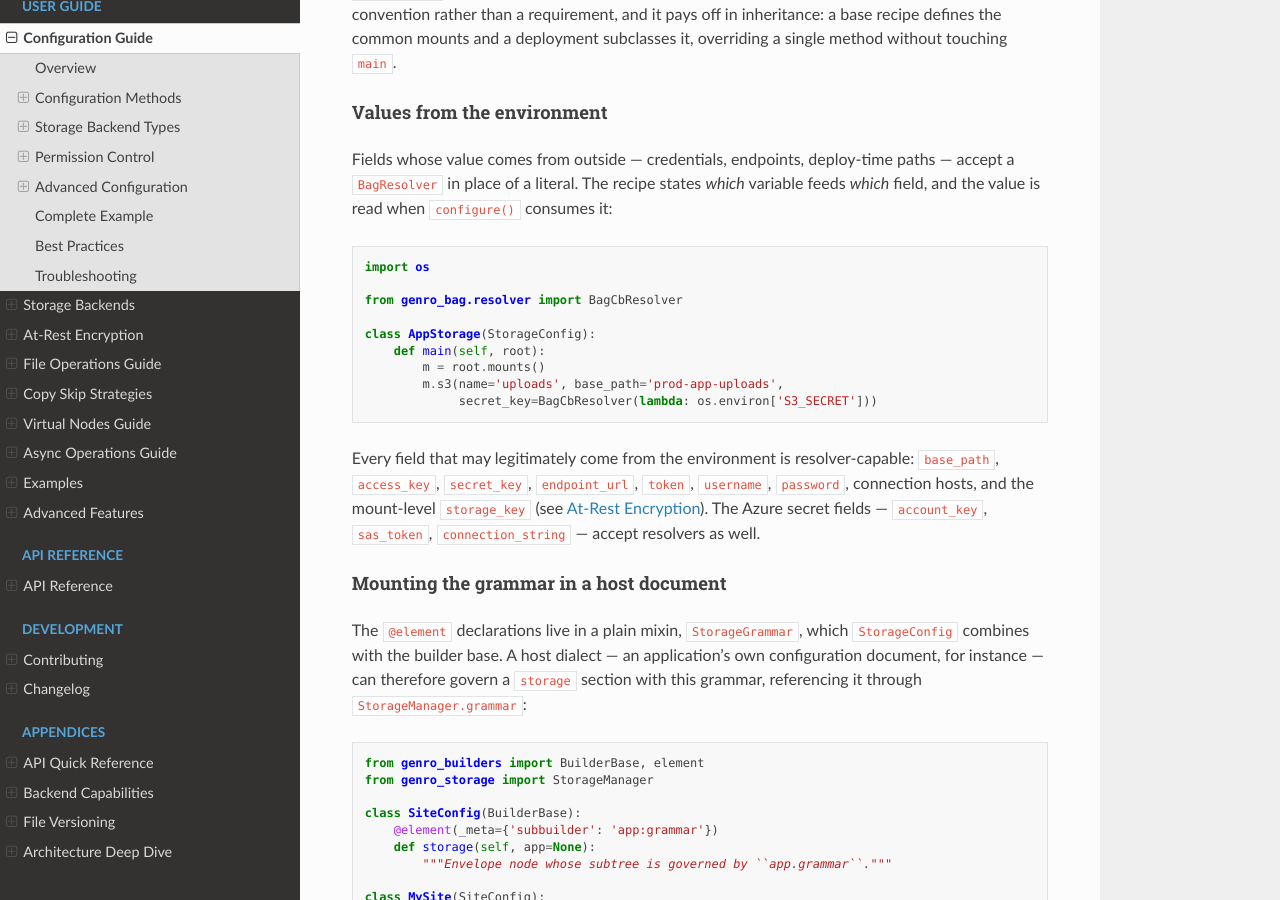
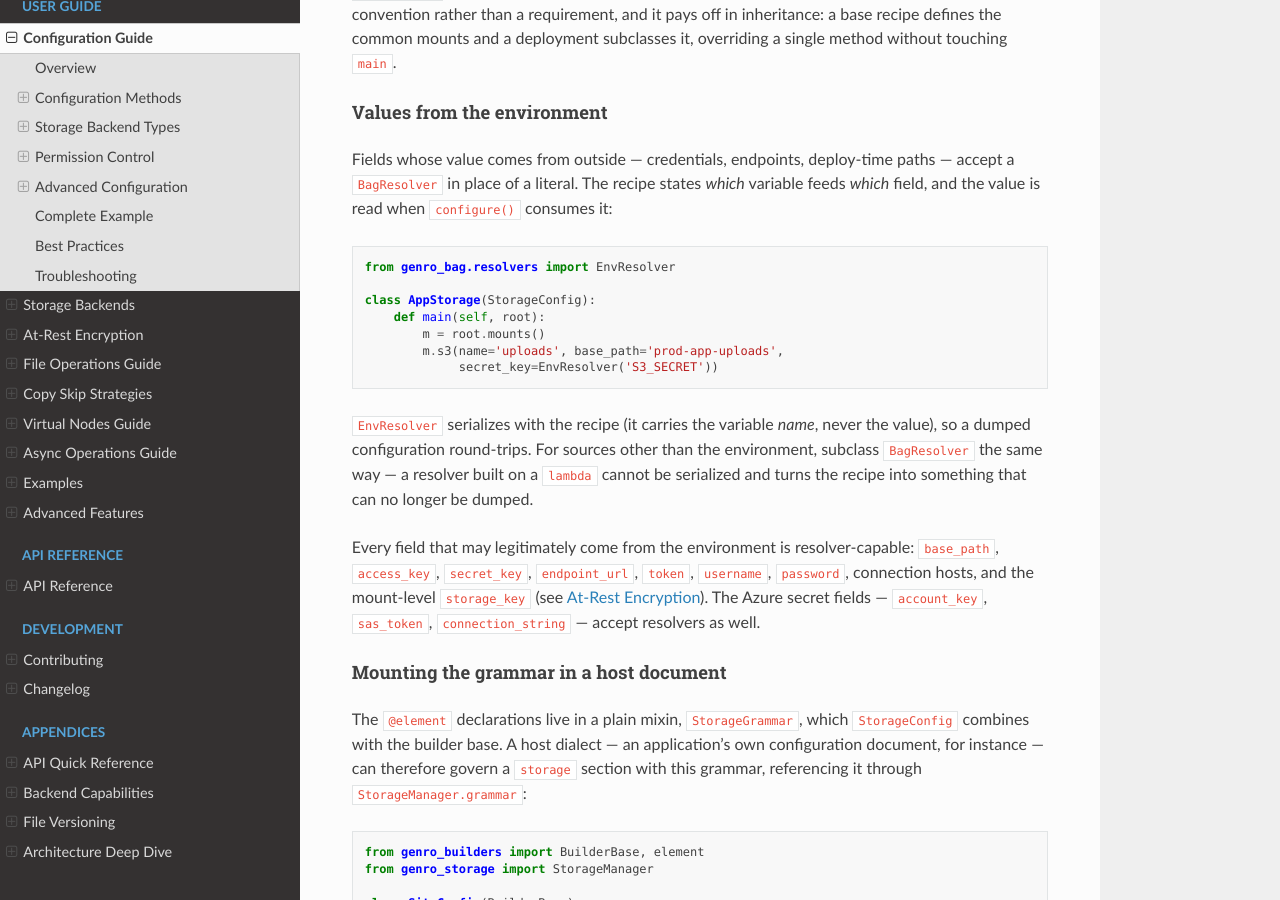
Before and after one commit to genropy/genro-storage, a Sphinx documentation site: the page built from docs/configuration.rst, in a window 1280 px wide and 900 px high, scrolled down 2668 px. Built offline with Sphinx 7.4.7 and the Read the Docs theme 3.1.0, drawn with Linux system fonts in a browser that asks for light colours.

Commit message:
docs: teach EnvResolver, not a lambda, for environment values
Every environment-fed example — configuration.rst, encryption.rst, the
grammar module docstring — used BagCbResolver(lambda: os.environ[...]).
genro_bag.resolvers.EnvResolver('VAR') existed all along: the concrete
resolvers live in the PLURAL module, and the phase that introduced the
idiom looked only in genro_bag.resolver (singular, the base classes).

The lambda is not just verbose, it is wrong to teach: resolvers
round-trip serialization by design, and a callback resolver cannot — a
recipe holding one can no longer be dumped. EnvResolver carries the
variable name, never the value, so the dumped configuration
round-trips; a note in configuration.rst now says exactly that, and a
test pins the documented idiom end to end.

```diff
--- a/docs/configuration.rst
+++ b/docs/configuration.rst
@@ -153,15 +153,19 @@ paths — accept a ``BagResolver`` in place of a literal. The recipe states
 
 .. code-block:: python
 
-    import os
-
-    from genro_bag.resolver import BagCbResolver
+    from genro_bag.resolvers import EnvResolver
 
     class AppStorage(StorageConfig):
         def main(self, root):
             m = root.mounts()
             m.s3(name='uploads', base_path='prod-app-uploads',
-                 secret_key=BagCbResolver(lambda: os.environ['S3_SECRET']))
+                 secret_key=EnvResolver('S3_SECRET'))
+
+``EnvResolver`` serializes with the recipe (it carries the variable *name*,
+never the value), so a dumped configuration round-trips. For sources other
+than the environment, subclass ``BagResolver`` the same way — a resolver
+built on a ``lambda`` cannot be serialized and turns the recipe into
+something that can no longer be dumped.
 
 Every field that may legitimately come from the environment is
 resolver-capable: ``base_path``, ``access_key``, ``secret_key``,
--- a/docs/encryption.rst
+++ b/docs/encryption.rst
@@ -156,14 +156,12 @@ The same in a builder recipe (see :doc:`configuration` for the grammar):
 
 .. code-block:: python
 
-   import os
-
-   from genro_bag.resolver import BagCbResolver
+   from genro_bag.resolvers import EnvResolver
    from genro_storage import StorageConfig
 
    class MyConfig(StorageConfig):
        def main(self, root):
-           m = root.mounts(storage_key=BagCbResolver(lambda: os.environ['STORAGE_KEY']))
+           m = root.mounts(storage_key=EnvResolver('STORAGE_KEY'))
            m.local(name='home', base_path='/srv/data')
            m.local(name='secure', base_path='/srv/secure', default_encrypted=True)
 
```
Also changed, not shown: 2 other files.
